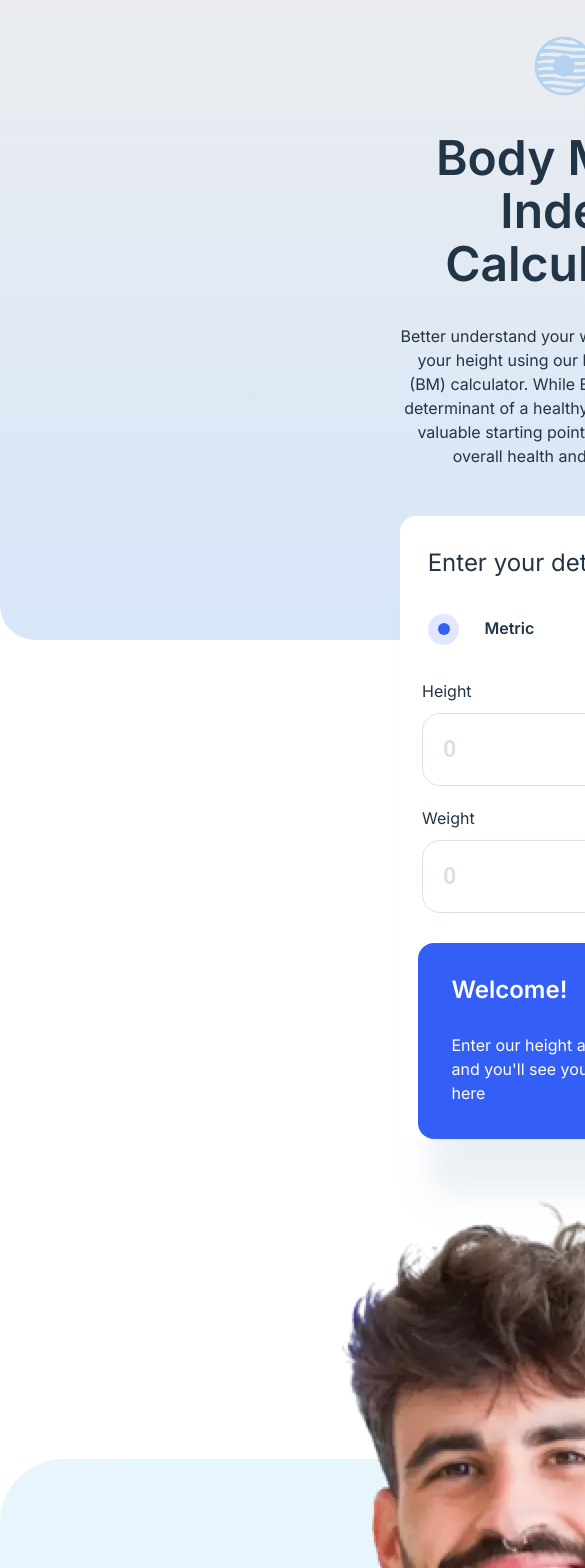
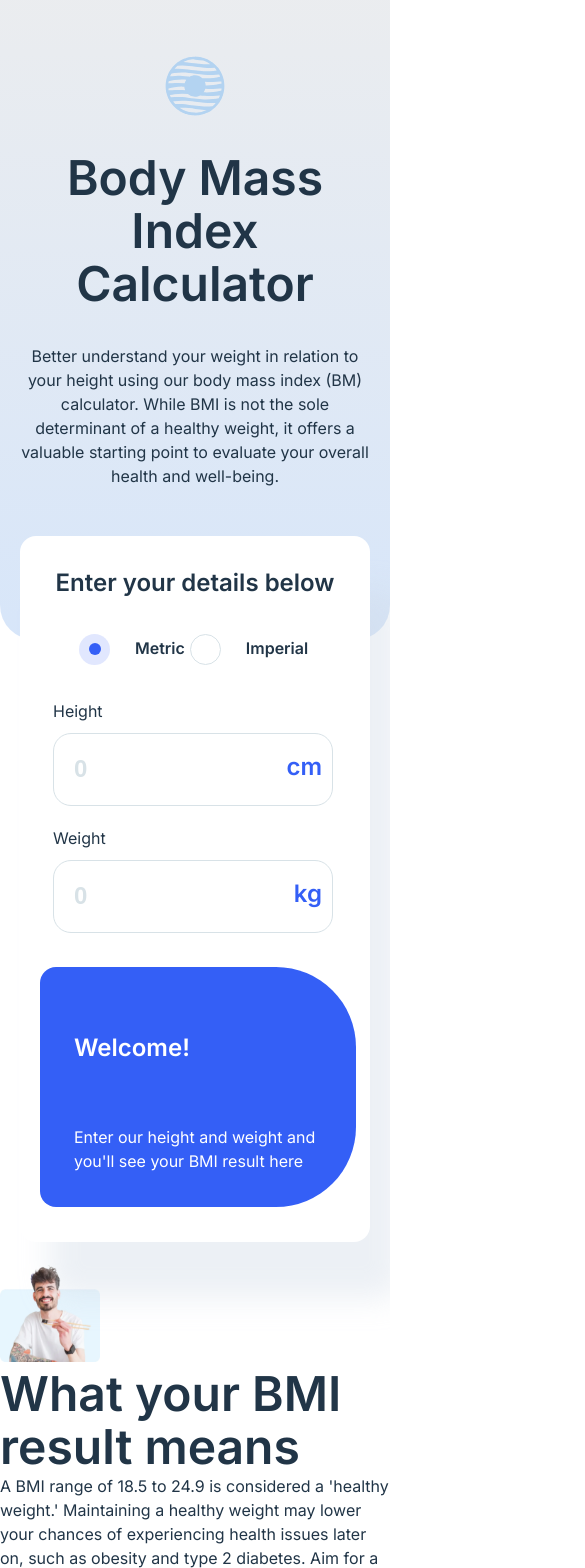
Before and after one commit to KarenDouglas/bmi-calculator, a React (Vite) app in the folder client/: page / in a window 390 px wide. Shown: the top 1568 px of the page, 585 px wide, since content can reach past the window. Built offline with nearby package versions, Linux system fonts and the light colour scheme.

Commit message:
styled BMI calc component for tablet screens

```diff
--- a/client/src/assets/css/app.css
+++ b/client/src/assets/css/app.css
@@ -104,11 +104,12 @@ h4{
     font-weight: var(--semiBold);
     line-height: var(--headerLineH);
 }
-.container{
-    max-width: 328px;
-    margin: 0 auto;
-}
+
 
 .text-bold {
     font-weight: var(--semiBold);
 }
+#man-eating{
+    height: 100px;
+    width: 100px;
+}
--- a/client/src/assets/css/bmiCalcStyles.css
+++ b/client/src/assets/css/bmiCalcStyles.css
@@ -1,5 +1,6 @@
 main{
     position: relative;
+    padding: 20px;
 }
 #blue-css-img{
     position: absolute;
@@ -26,11 +27,15 @@ h1[aria-label="site-header"]{
     margin: 34px auto 48px;
     text-align: center;
 }
+.container{
+    max-width: 328px;
+    margin: 0 auto;
+}
 .card{
     background-color: var(--white-color);
     border-radius: var(--borderRad);
     box-shadow: 30px 56px 30px rgba(205, 216, 230, 0.389);
-    padding-top: 34px;
+    padding: 34px 20px 1px;
 }
 h3[aria-label="Enter your details below"]{
    text-align: center;
@@ -60,8 +65,11 @@ h3[aria-label="Enter your details below"]{
     width: 280px;
 }
 
-#height,#weight{
-    width: 100%;
+#height,#weight, #weight-pounds{
+    width: 90%;
+    min-width: 100px;
+    max-width: 260px;
+
 }
 
 .input-container{
@@ -84,16 +92,62 @@ h3[aria-label="Enter your details below"]{
     max-width: 110px;
 }
 #results-section{
-    width: 225px;
+    width: 80%;
+    max-width: 225px;
+    min-width: 200px;
     background-color: var(--accent-color);
     color: var(--white-color);
-    margin: 30px auto;
     border-radius: var(--borderRad);
     padding: 34px;
     display: flex;
     flex-direction: column;
     gap: 30px;
+    margin: 34px auto;
+}
+#results-header{
+    display: flex;
+    flex-direction: column;
+    gap: 30px;
+    margin: 34px auto;
+    width: 100%;
 }
 #bmi-results{
     font-size: var(--headerXL);
 }
+
+/* Tablet styles */
+
+
+
+@media (min-width: 380px) {
+    .container{
+        max-width: 686px;
+    }
+    #formOptions{
+        width: 65%;
+        justify-content: space-between;
+        margin: 34px;
+    }
+    .form-group{
+        display: flex;
+        flex-direction: row;
+    }
+    #results-section{
+        max-width: 662px;
+        border-radius: var(--borderRad) 80px  80px var(--borderRad);
+        display: flex;
+        flex-direction: row;
+        align-items: center;
+    }
+
+}
+@media (max-width: 480px) {
+    .form-group{
+        display: flex;
+        flex-direction: column;
+    }
+    #results-section{
+        flex-direction: column;
+    }
+
+}
--- a/client/src/components/BmiCalcComponent.jsx
+++ b/client/src/components/BmiCalcComponent.jsx
@@ -180,9 +180,8 @@ const calculateWeightRangeFtIn = (feet,inches) => {
 
     return (
       <>
+        <figure id="blue-css-img" aria-label="background image"></figure>
        <main>
-            <figure id="blue-css-img" aria-label="background image">
-            </figure>
         <picture id="logo">
               <img  src={logo} alt="BMI Calculator Logo" />
         </picture>
@@ -193,11 +192,11 @@ const calculateWeightRangeFtIn = (feet,inches) => {
             <p  id="pitch">Better understand your weight in relation to your height using our body mass index (BM) calculator. While BMI is not the sole determinant of a healthy weight, it offers a valuable starting point to evaluate your overall health and well-being.</p>
         </section>
 
-        <section className="container card">
+        <section className="container card form-container">
             {/* FORM SECTION */}
             <form data-testid="measurment-form">
               <header>
-                <h3 aria-label="Enter your details below">Enter your details below</h3>
+                <h3 aria-label="Enter your details below" className="text-bold">Enter your details below</h3>
               </header>
               <div id="formOptions">
                 <div className="formOption">
@@ -294,6 +293,7 @@ const calculateWeightRangeFtIn = (feet,inches) => {
                     <div className="input-container">
                       <input
                       type="number"
+                      id="weight-pounds"
                       aria-label="weight-pounds"
                       placeholder="0"
                       value={weightLbsInputValue}
@@ -307,8 +307,13 @@ const calculateWeightRangeFtIn = (feet,inches) => {
               {/* END OF IMPERIAL FORM */}
             </form>
             <section id="results-section">
+
+              <div id="results-header">
                 <h3 aria-label="Results header" className={resultsHeader === "Welcome!"?"text-bold":""}>{resultsHeader}</h3>
-             {  bmiResults && <p className="text-bold"id="bmi-results" data-testid="results">{bmiResults}</p>}
+                {  bmiResults &&
+                <p className="text-bold"id="bmi-results" data-testid="results">{bmiResults}</p>
+                }
+              </div>
 
 
             {showResultsInfo ? (
--- a/client/src/components/BmiDefinitionComponent.jsx
+++ b/client/src/components/BmiDefinitionComponent.jsx
@@ -7,7 +7,7 @@ function BmiDefinitionComponent() {
     <>
     <section>
         <figure>
-            <img src={manEatingFoodPic} alt="man eating sushi" />
+            <img id='man-eating' src={manEatingFoodPic} alt="man eating sushi" />
         </figure>
         <h2>What your BMI result means</h2>
         <p>
```
